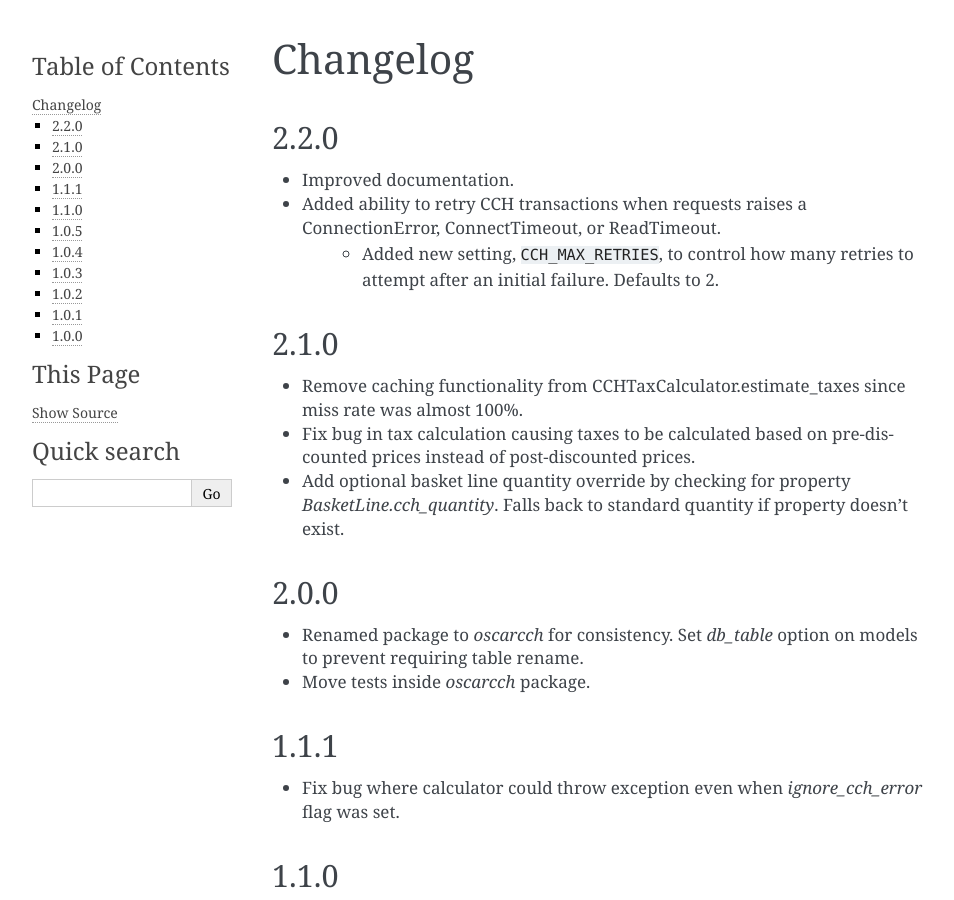
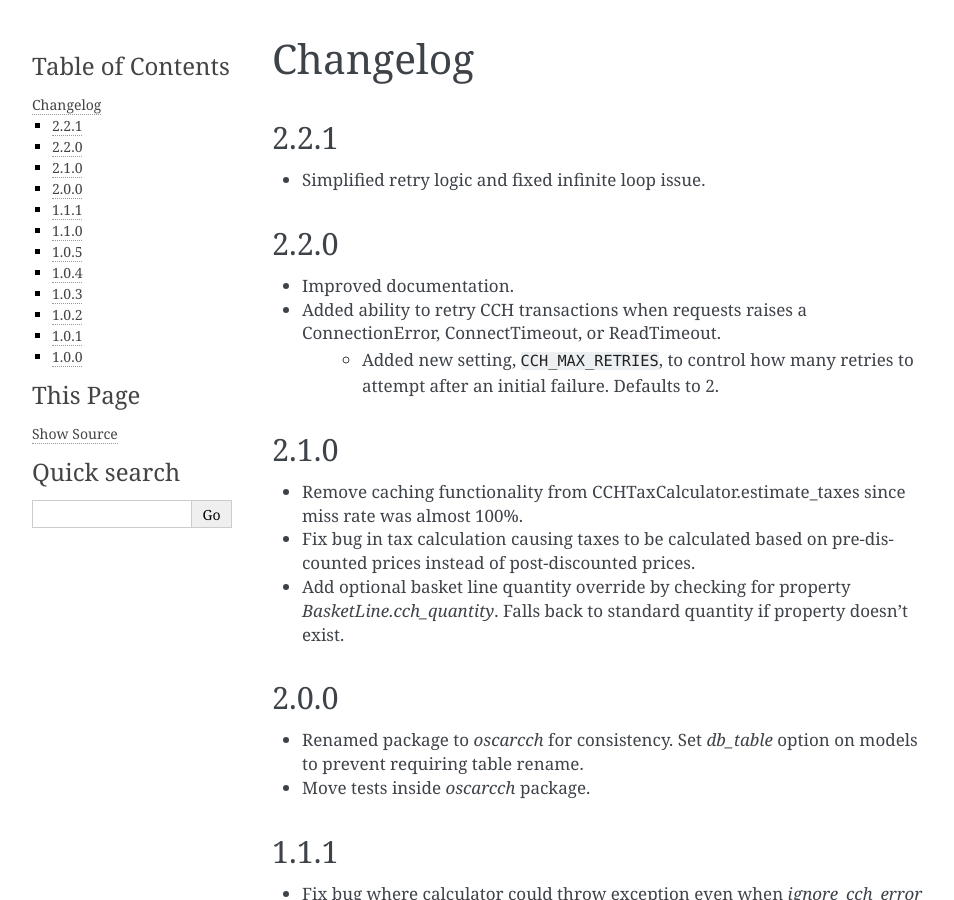
Before and after one commit to thelabnyc/django-oscar-cch, a Sphinx documentation site: the page built from docs/changes.rst, in a window 1280 px wide and 900 px high. Shown: the whole window, without its empty margins (148-1102 px from the left). Built offline with Sphinx 7.4.7, drawn with Linux system fonts in a browser that asks for light colours; the version number could not be read and is left out.

Commit message:
Updated changelog

```diff
--- a/docs/changes.rst
+++ b/docs/changes.rst
@@ -2,6 +2,10 @@
 
 Changelog
 =========
+
+2.2.1
+------------------
+- Simplified retry logic and fixed infinite loop issue.
 
 2.2.0
 ------------------
```
